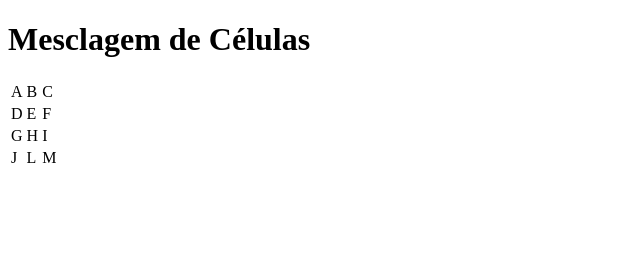
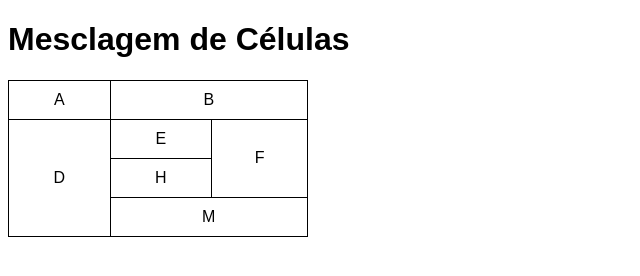
Before and after one commit to gabriela-albuquerque/html-css, a plain HTML site: page exercicios/ex023/tabela003.html in a window 1280 px wide. Shown: the whole page, without its empty margins (0-640 px from the left). Drawn offline with Linux system fonts and the light colour scheme.

Commit message:
criação terceira tabela

```diff
--- a/exercicios/ex023/tabela003.html
+++ b/exercicios/ex023/tabela003.html
@@ -1,42 +1,50 @@
 <!DOCTYPE html>
 <html lang="pt-br">
+
 <head>
     <meta charset="UTF-8">
     <meta http-equiv="X-UA-Compatible" content="IE=edge">
     <meta name="viewport" content="width=device-width, initial-scale=1.0">
     <title>Tabelas</title>
+    <style>
+        body {
+            font-family: Arial, Helvetica, sans-serif;
+        }
+
+        table {
+            border-collapse: collapse;
+            width: 300px;
+        }
+
+        td {
+            border: 1px solid black;
+            padding: 10px;
+            text-align: center;
+        }
+    </style>
 </head>
+
 <body>
     <h1>Mesclagem de Células</h1>
     <table>
         <tr>
             <td>A</td>
 
-            <td>B</td>
+            <td colspan="2">B</td>
 
-            <td>C</td>
         </tr>
         <tr>
-            <td>D</td>
-
+            <td rowspan="3">D</td>
             <td>E</td>
-
-            <td>F</td>
+            <td rowspan="2">F</td>
         </tr>
         <tr>
-            <td>G</td>
-
             <td>H</td>
-
-            <td>I</td>
         </tr>
         <tr>
-            <td>J</td>
-
-            <td>L</td>
-
-            <td>M</td>
+            <td colspan="2">M</td>
         </tr>
     </table>
 </body>
+
 </html>
```
